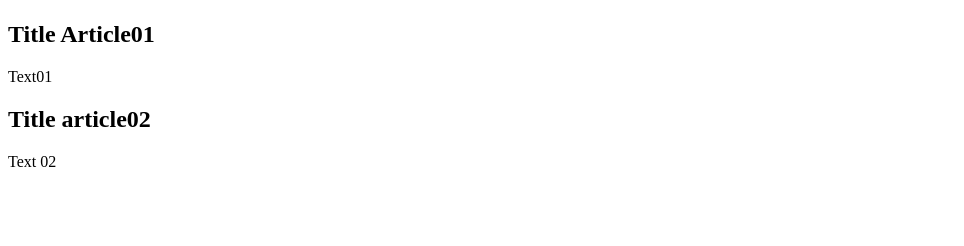
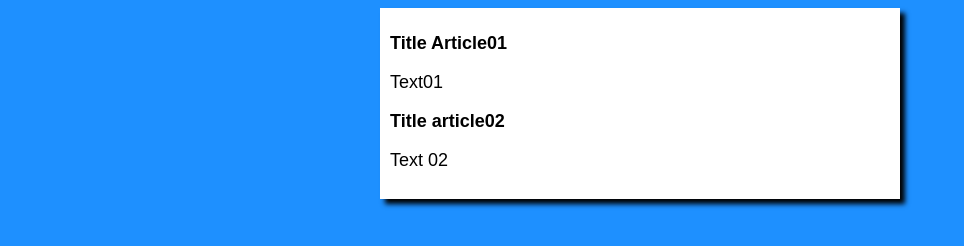
Before and after one commit to Thomas-Ricardo/projeto-site, a plain HTML site: page index.html in a window 1280 px wide. Shown: the whole page, without its empty margins (0-964 px from the left). Drawn offline with Linux system fonts and the light colour scheme.

Commit message:
iniciei o design

```diff
--- a/index.html
+++ b/index.html
@@ -5,6 +5,7 @@
     <meta http-equiv="X-UA-Compatible" content="IE=edge">
     <meta name="viewport" content="width=device-width, initial-scale=1.0">
     <title>Título do site</title>
+    <link rel="stylesheet" href="style.css">
 </head>
 <body>
     <main>
--- /dev/null
+++ b/style.css
@@ -0,0 +1,14 @@
+*{
+    font-family: Arial, Helvetica, sans-serif;
+    font-size: 18px;
+}
+body  {
+    background-color: dodgerblue;
+}
+main {
+    background-color: white;
+    width: 500px;
+    margin: auto;
+    padding: 10px;
+    box-shadow: 5px 5px 5px black;
+}
```
